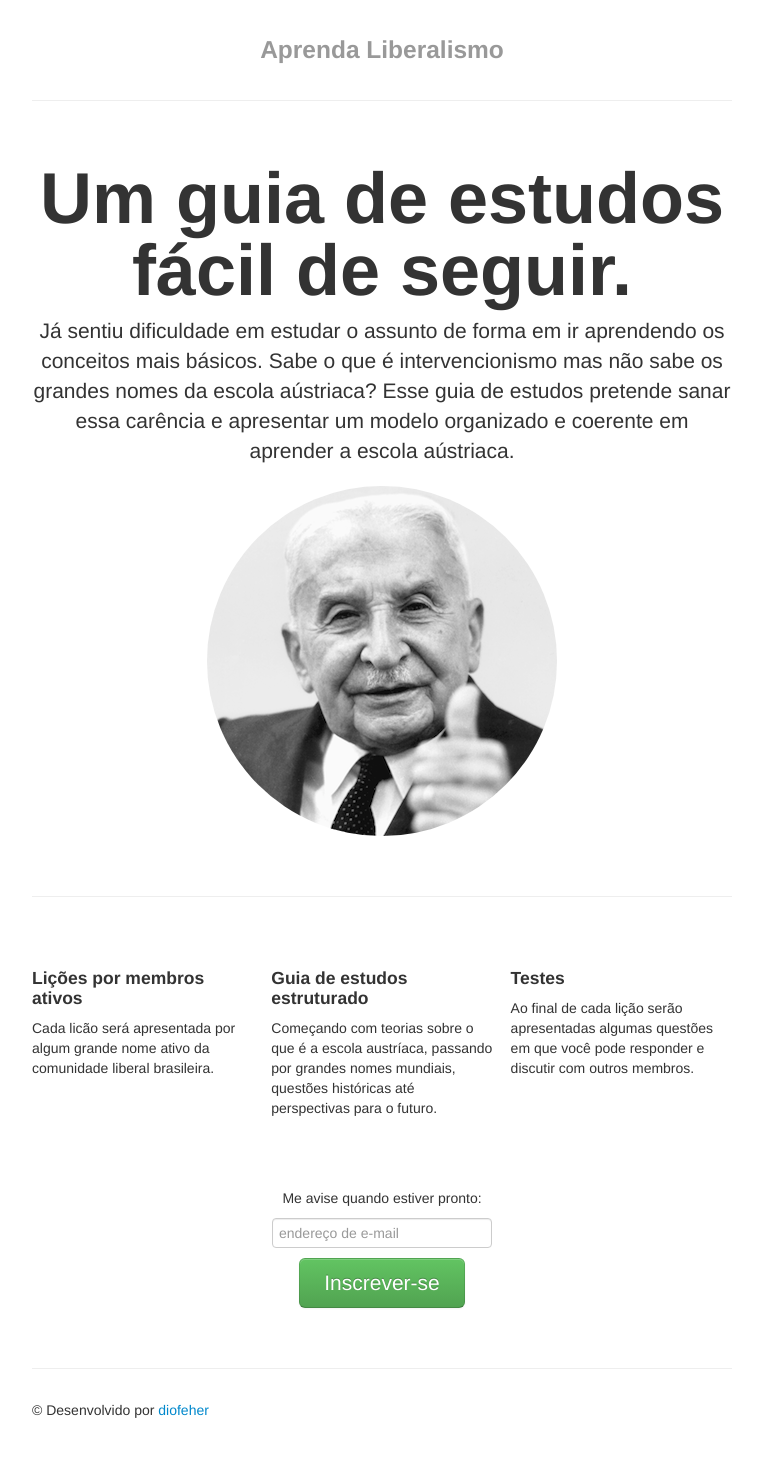
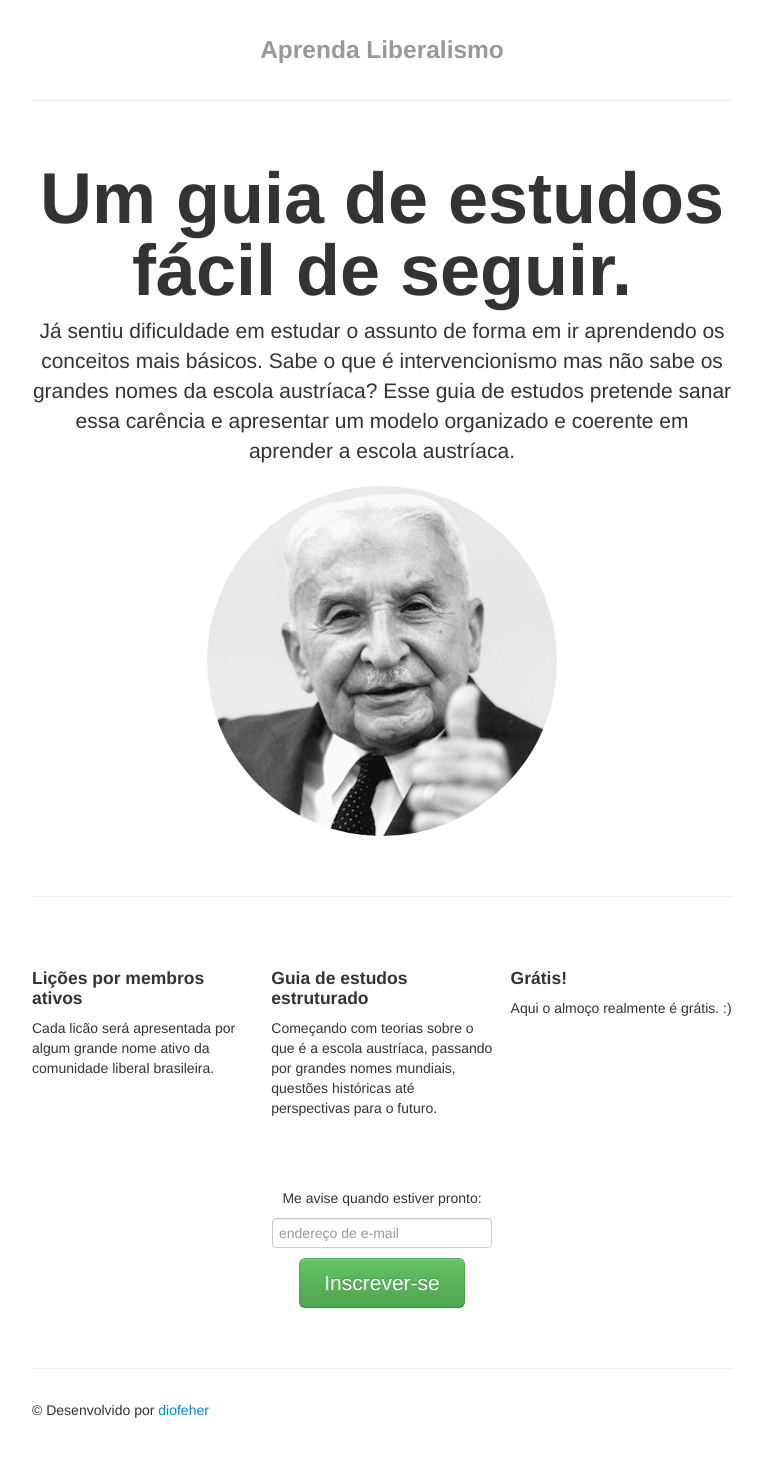
Before and after one commit to diofeher/diofeher.github.com, a Jekyll site: the page built from index_liberalism.html, in a window 1280 px wide. Shown: the whole page, without its empty margins (258-1021 px from the left). Built offline with Jekyll 4.4.1, drawn with Linux system fonts in a browser that asks for light colours; nearby versions of some CDN libraries; Markdown is read by kramdown in place of the engine named in the settings.

Commit message:
directories

```diff
--- a/_layouts/liberalism.html
+++ b/_layouts/liberalism.html
@@ -58,6 +58,20 @@
         height:350px;
         margin:auto;
       }
+
+      .profile {
+         -moz-border-radius:52px;
+         -webkit-border-radius:52px;
+         border-radius:50%;
+          width:200px;
+          height:200px;
+      }
+
+      img.gray {
+          filter: url(/assets/images/filters.svg#grayscale); /* Firefox 3.5+ */
+          filter: gray; /* IE6-9 */
+          -webkit-filter: grayscale(1); /* Google Chrome, Safari 6+ & Opera 15+ */
+      }
     </style>
     <link href="/assets/css/bootstrap-responsive.css" rel="stylesheet">
 
--- a/assets/javascripts/main.js
+++ /dev/null
@@ -1 +0,0 @@
-console.log('This would be the main JS file.');
--- a/index.html
+++ b/index.html
@@ -3,9 +3,12 @@ layout: default
 ---
 {% for post in site.posts %}
 {% if post.draft != true %}
+{% if post.type == nil %}
 <div class="blog-container">
 <h2 class="title"><a class="trans" href="{{ post.url }}">{{ post.title }}</a></h2>
 <time class="date">{{ post.date | date: "%d %B %Y" }}</time>
 </div>
 {% endif %}
+
+{% endif %}
 {% endfor %}
--- a/index_liberalism.html
+++ b/index_liberalism.html
@@ -4,7 +4,7 @@ layout: liberalism
 ---
 <div class="jumbotron">
   <h1>Um guia de estudos fácil de seguir.</h1>
-  <p class="lead">Já sentiu dificuldade em estudar o assunto de forma em ir aprendendo os conceitos mais básicos. Sabe o que é intervencionismo mas não sabe os grandes nomes da escola aústriaca? Esse guia de estudos pretende sanar essa carência e apresentar um modelo organizado e coerente em aprender a escola aústriaca.</p>
+  <p class="lead">Já sentiu dificuldade em estudar o assunto de forma em ir aprendendo os conceitos mais básicos. Sabe o que é intervencionismo mas não sabe os grandes nomes da escola austríaca? Esse guia de estudos pretende sanar essa carência e apresentar um modelo organizado e coerente em aprender a escola austríaca.</p>
   <p class="mises"></p>
 </div>
 
@@ -20,8 +20,8 @@ layout: liberalism
     <p>Começando com teorias sobre o que é a escola austríaca, passando por grandes nomes mundiais, questões históricas até perspectivas para o futuro.</p>
   </div>
   <div class="span4">
-    <h4>Testes</h4>
-    <p>Ao final de cada lição serão apresentadas algumas questões em que você pode responder e discutir com outros membros.</p>
+    <h4>Grátis!</h4>
+    <p>Aqui o almoço realmente é grátis. :)</p>
   </div>
 </div>
 
```
Also changed, not shown: _layouts/licao.html (added, +43 -0 lines), _posts/blog_posts/2013-08-30-a-anatomia-do-estado.md (added, +32 -0 lines), _posts/blog_posts/2013-09-02-uncollege.md (added, +6 -0 lines), _posts/blog_posts/2013-undercover-user-experience-design.md (added, +12 -0 lines), _posts/licoes/2013-09-02-intervencionismo.html (added, +8 -0 lines), _posts/blog_posts/2013-03-28-ativando-navegacao-iterm2.md (renamed from _posts/2013-03-28-ativando-navegacao-iterm2.md), _posts/blog_posts/2013-04-04-dicas-de-performance-front-end.md (renamed from _posts/2013-04-04-dicas-de-performance-front-end.md), _posts/blog_posts/2013-04-12-iterators-em-python.md (renamed from _posts/2013-04-12-iterators-em-python.md), _posts/blog_posts/2013-07-18-improving-alter-table.md (renamed from _posts/2013-07-18-improving-alter-table.md), _posts/blog_posts/2013-07-25-calisthenics-training.md (renamed from _posts/2013-07-25-calisthenics-training.md), _posts/blog_posts/2013-08-27-aforismos.md (renamed from _posts/2013-08-27-aforismos.md), assets/images/filters.svg (added), assets/images/licoes/diogenes.JPG (added), 2 other files.
